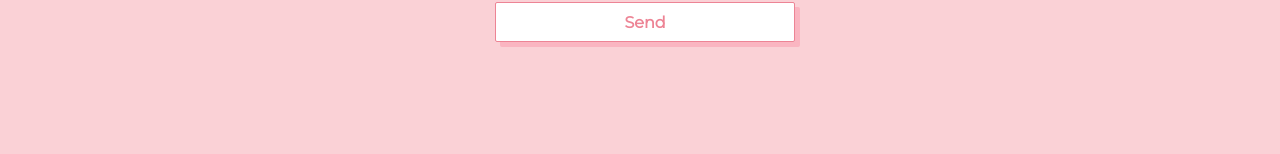
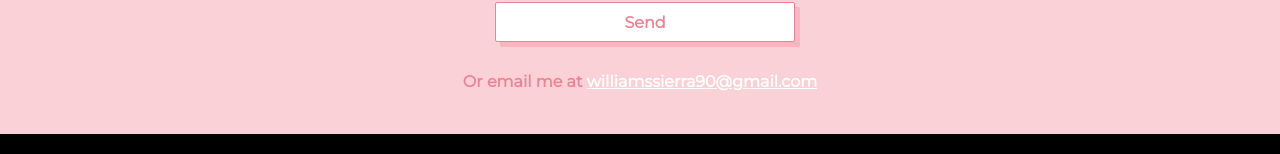
Before and after one commit to sierrawillliams/Portfolio-react, a React (Create React App) app: page /contact in a window 1280 px wide. Shown: the part 1066-1220 px from the top of the page. Built offline with nearby package versions, Linux system fonts and the light colour scheme; a web font is replaced by a local one.

Commit message:
fixing contact form

```diff
--- a/src/components/ContactForm.css
+++ b/src/components/ContactForm.css
@@ -10,7 +10,7 @@
 .contact-container {
     padding: 125px 0 125px 0;
     background-color: white;
-    height: fit-content;
+    height: 650px;
     text-align: center;
     background-color: #fad1d6;
     font-weight: bolder;
@@ -23,7 +23,6 @@
     font-size: 300%;
     padding-bottom: 30px;
 }
-
 .name, .email, .msg {
     font-family: 'Montserrat';
     color: #ed8495;
@@ -70,3 +69,21 @@
     box-shadow: none;
     transform: translate(5px, 5px);
 }
+
+.actual-email {
+    font-family: 'Montserrat';
+    color: #ed8495;
+    margin-top: 30px;
+    font-size: 100%;
+}
+.mailtoEmail {
+    font-family: 'Montserrat';
+}
+
+.mailtoEmail:link {
+    color: #fff;
+}
+
+.mailtoEmail:hover {
+    color: #ed8495;
+}
--- a/src/components/ContactForm.js
+++ b/src/components/ContactForm.js
@@ -37,6 +37,8 @@ export const ContactForm = () => {
             <br/>
             <input className='btn-submit' type="submit" value="Send" style={{fontWeight: 'bolder'}}/>
         </form>
+
+        <p className='actual-email'>Or email me at <a className="mailtoEmail" href="mailto:williamssierra90@gmail.com">williamssierra90@gmail.com</a></p>
     </div>
     </>
   );
```
